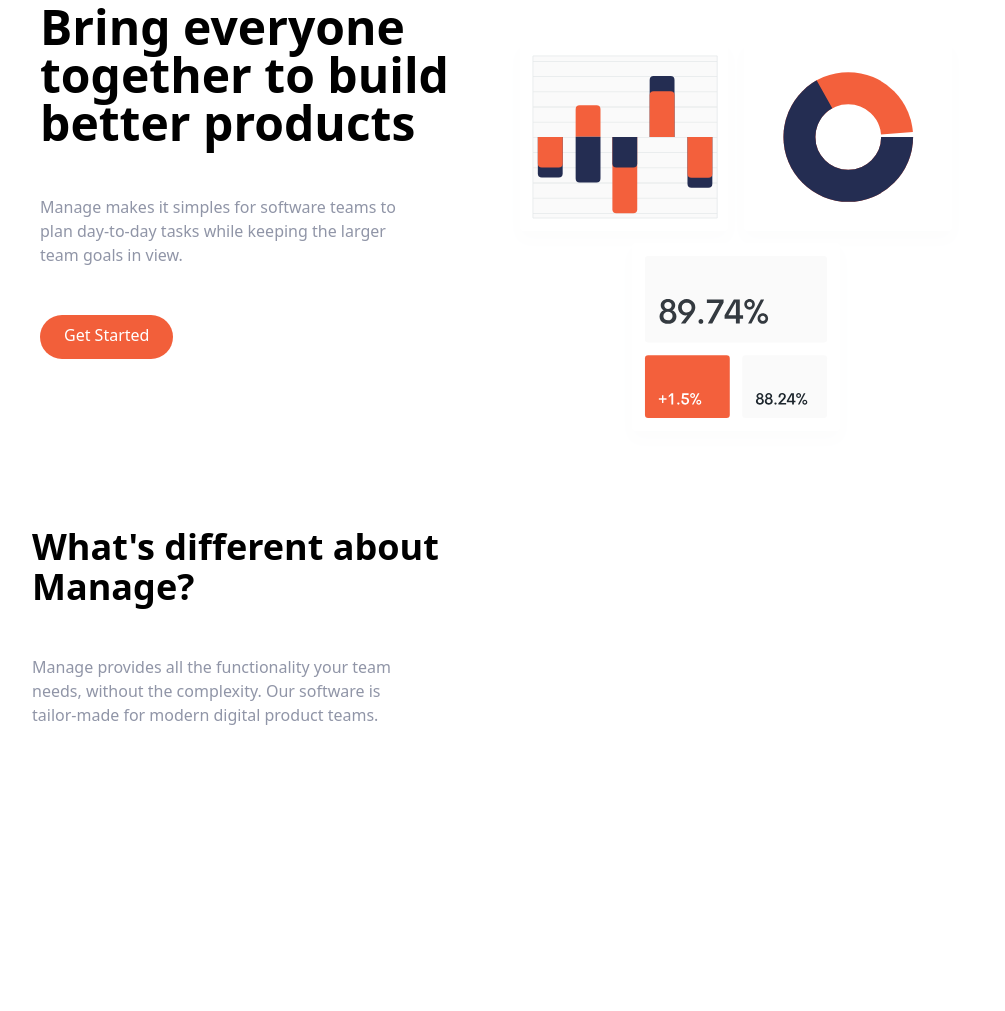
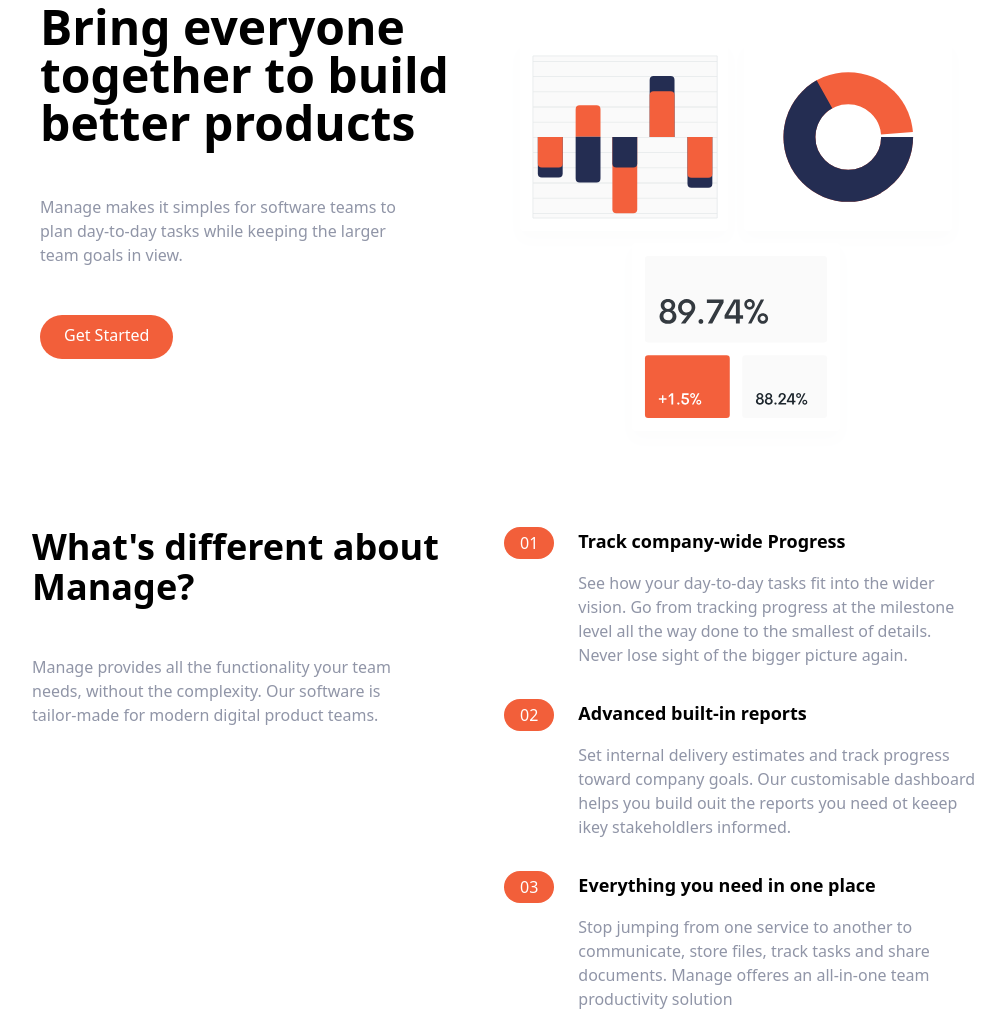
Before and after one commit to Complexlity/Manage-Landing-Page, a website: page index.html in a window 1280 px wide. Shown: the part 129-1140 px from the top of the page, without its empty margins (136-1141 px from the left). Before the commit the page ends 856 px from the top, so only its background shows below. Drawn offline with Linux system fonts and the light colour scheme.

Commit message:
Features Section 100% done(add numbered items)

```diff
--- a/index.html
+++ b/index.html
@@ -84,9 +84,103 @@
               teams.
             </p>
           </div>
+   <!-- Numbered list  -->
+   <div class="flex flex-col space-y-8 md:w-1/2">
+    <!-- List Item  -->
+    <!-- Item 1 -->
+    <div
+      class="flex flex-col space-y-3 md:space-y-0 md:space-x-6 md:flex-row"
+    >
+      <!-- Heading  -->
+      <div class="rounded-l-full bg-brightRedSupLight md:bg-transparent">
+        <div class="flex items-center space-x-2">
+          <div
+            class="px-4 py2 text-white rounded-full md:py-1 bg-brightRed"
+          >
+            01
+          </div>
+          <h3 class="text-base font-bold md:hidden">
+            Track company-wide Progress
+          </h3>
+        </div>
+      </div>
+      <!-- Paragraph -->
+      <div>
+        <h3 class="hidden mb-4 text-lg font-bold md:block">
+          Track company-wide Progress
+        </h3>
+        <p class="text-darkGrayishBlue">
+          See how your day-to-day tasks fit into the wider vision. Go from
+          tracking progress at the milestone level all the way done to the
+          smallest of details. Never lose sight of the bigger picture
+          again.
+        </p>
+      </div>
+    </div>
 
-   </div>
-   </section>
+    <!-- Item 2 -->
+    <div
+      class="flex flex-col space-y-3 md:space-y-0 md:space-x-6 md:flex-row"
+    >
+      <!-- Heading  -->
+      <div class="rounded-l-full bg-brightRedSupLight md:bg-transparent">
+        <div class="flex items-center space-x-2">
+          <div
+            class="px-4 py2 text-white rounded-full md:py-1 bg-brightRed"
+          >
+            02
+          </div>
+          <h3 class="text-base font-bold md:hidden">
+            Advancd built-in reports
+          </h3>
+        </div>
+      </div>
+      <!-- Paragraph -->
+      <div>
+        <h3 class="hidden mb-4 text-lg font-bold md:block">
+          Advanced built-in reports
+        </h3>
+        <p class="text-darkGrayishBlue">
+          Set internal delivery estimates and track progress toward
+          company goals. Our customisable dashboard helps you build ouit
+          the reports you need ot keeep ikey stakeholdlers informed.
+        </p>
+      </div>
+    </div>
+
+    <!-- Item 3 -->
+    <div
+      class="flex flex-col space-y-3 md:space-y-0 md:space-x-6 md:flex-row"
+    >
+      <!-- Heading  -->
+      <div class="rounded-l-full bg-brightRedSupLight md:bg-transparent">
+        <div class="flex items-center space-x-2">
+          <div
+            class="px-4 py2 text-white rounded-full md:py-1 bg-brightRed"
+          >
+            03
+          </div>
+          <h3 class="text-base font-bold md:hidden">
+            Everything you need in one place
+          </h3>
+        </div>
+      </div>
+      <!-- Paragraph -->
+      <div>
+        <h3 class="hidden mb-4 text-lg font-bold md:block">
+          Everything you need in one place
+        </h3>
+        <p class="text-darkGrayishBlue">
+          Stop jumping from one service to another to communicate, store
+          files, track tasks and share documents. Manage offeres an
+          all-in-one team productivity solution
+        </p>
+      </div>
+    </div>
+  </div>
+</div>
+</section>
+
 
 </body>
 </html>
```
Also changed, not shown: css/styles.css.
